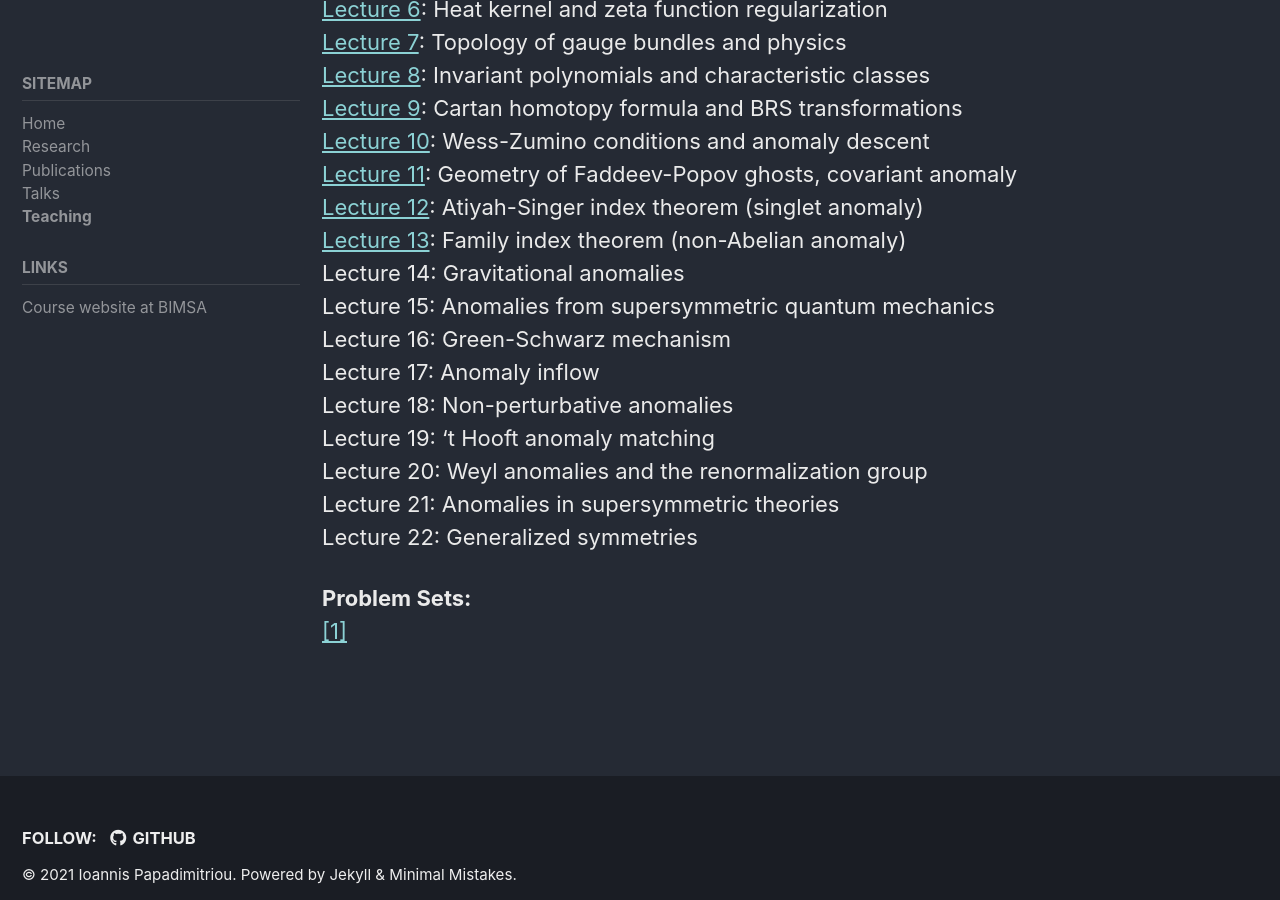
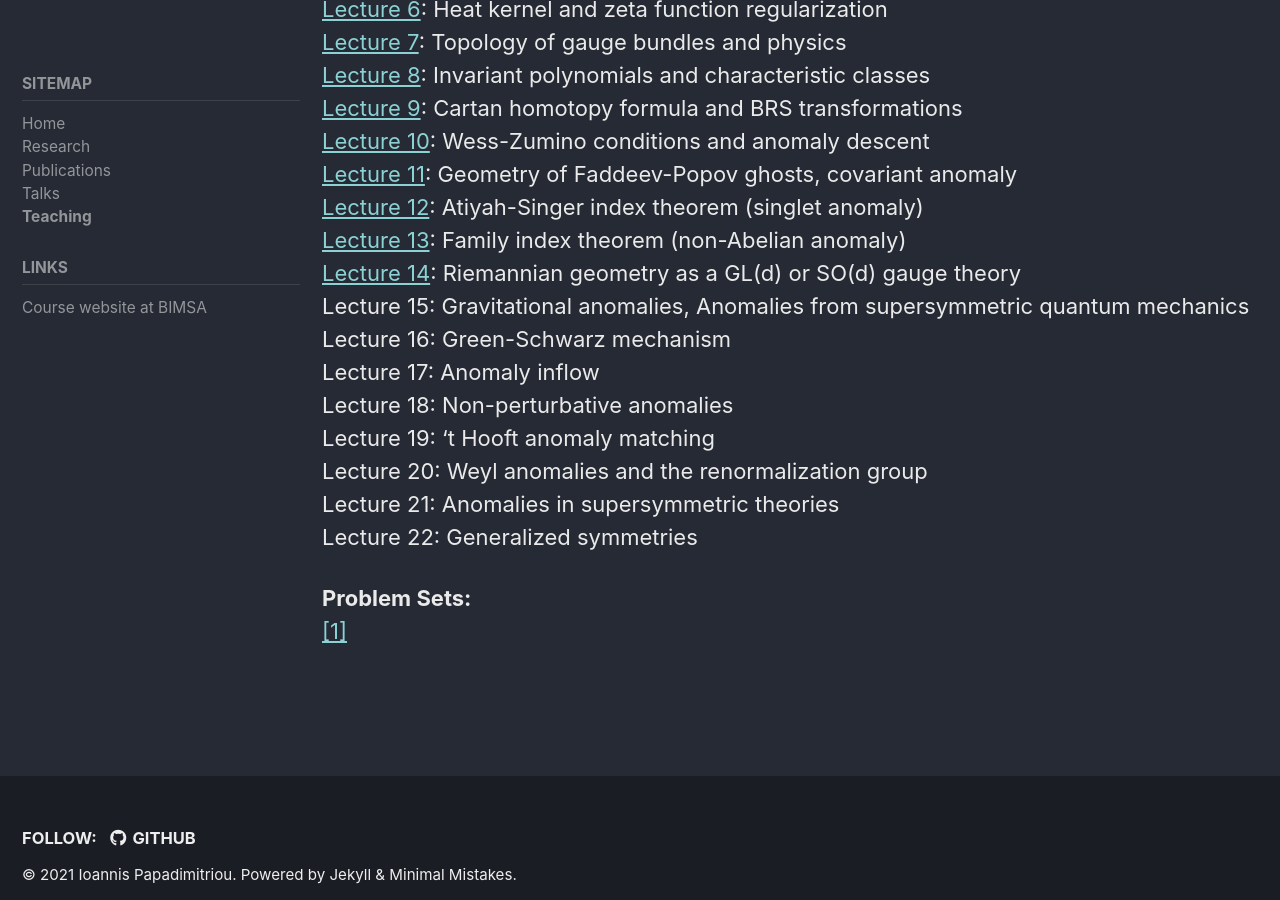
Before and after one commit to ipapadimitriou/ipapadimitriou.github.io, a Jekyll site: the page built from _pages/teaching.md, in a window 1280 px wide and 900 px high, scrolled down 1102 px. Built offline with Jekyll 4.4.1, drawn with Linux system fonts in a browser that asks for light colours; cached includes are drawn as plain includes.

Commit message:
Uploaded Lecture 14 of QFT Anomalies course

```diff
--- a/_pages/teaching.md
+++ b/_pages/teaching.md
@@ -61,8 +61,8 @@ R. Bertlmann, Anomalies in quantum field theory. Oxford University Press, 1996.
 [Lecture 11](./attachments/teaching/QFT Anomalies and Applications 2021/lecture notes/QFT Anomalies - Lecture 11.pdf): Geometry of Faddeev-Popov ghosts, covariant anomaly<br>
 [Lecture 12](./attachments/teaching/QFT Anomalies and Applications 2021/lecture notes/QFT Anomalies - Lecture 12.pdf): Atiyah-Singer index theorem (singlet anomaly)<br>
 [Lecture 13](./attachments/teaching/QFT Anomalies and Applications 2021/lecture notes/QFT Anomalies - Lecture 13.pdf): Family index theorem (non-Abelian anomaly)<br>
-Lecture 14: Gravitational anomalies<br>
-Lecture 15: Anomalies from supersymmetric quantum mechanics<br>
+[Lecture 14](./attachments/teaching/QFT Anomalies and Applications 2021/lecture notes/QFT Anomalies - Lecture 14.pdf): Riemannian geometry as a GL(d) or SO(d) gauge theory<br>
+Lecture 15: Gravitational anomalies, Anomalies from supersymmetric quantum mechanics<br>
 Lecture 16: Green-Schwarz mechanism<br>
 Lecture 17: Anomaly inflow<br>
 Lecture 18: Non-perturbative anomalies<br>
```
Also changed, not shown: 1 other file.
